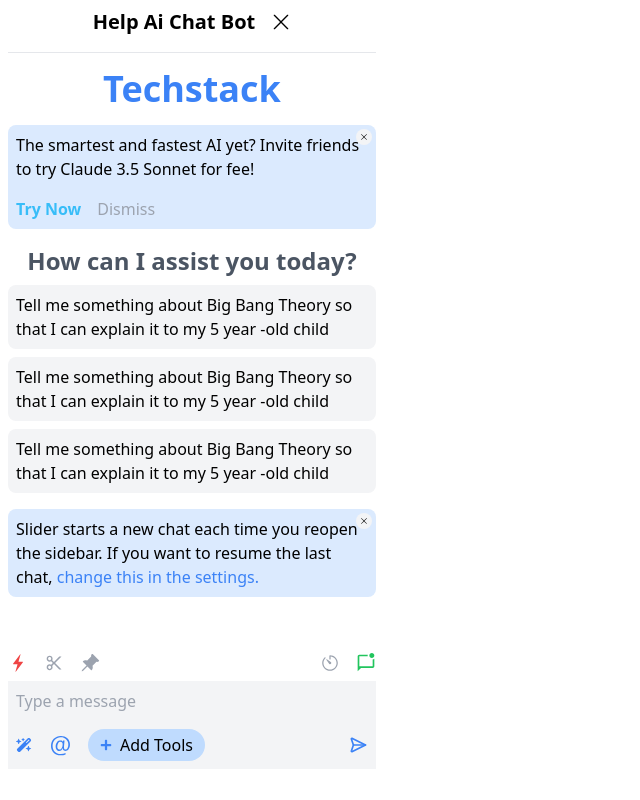
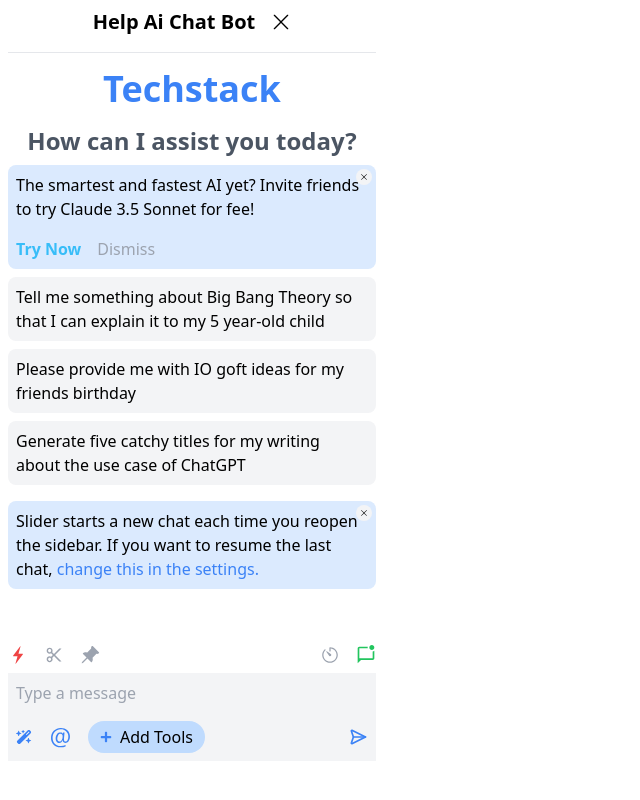
Before and after one commit to raghavawasthi24/AI-ChatBot, a React (Vite) app: page / in a window 1280 px wide. Shown: the whole page, without its empty margins (0-640 px from the left). Built offline with nearby package versions, Linux system fonts and the light colour scheme.

Commit message:
type to add text in the chat

```diff
--- a/src/App.jsx
+++ b/src/App.jsx
@@ -1,19 +1,13 @@
 import React from "react";
 import { RxCross1 } from "react-icons/rx";
-
-
-import { IoIosFlash } from "react-icons/io";
-import { AiOutlineScissor } from "react-icons/ai";
-import { BsPinAngleFill } from "react-icons/bs";
-import { IoIosTimer } from "react-icons/io";
-import { MdOutlineMarkChatUnread } from "react-icons/md";
-
-import { FaWandMagicSparkles } from "react-icons/fa6";
-import { TbSend2 } from "react-icons/tb";
-import { VscMention } from "react-icons/vsc";
-import { FaPlus } from "react-icons/fa";
+import PopUp1 from "./components/PopUp1";
+import PopUp2 from "./components/PopUp2";
+import Chats from "./components/Chats";
+import Toolbar from "./components/Toolbar";
+import { chats } from "./constant";
 
 export default function App() {
+  const [activechats, setActiveChats] = React.useState(chats);
   return (
     <div className="w-96 p-2 grid gap-4">
       <div className="flex gap-4 text-xl font-bold justify-center items-center">
@@ -24,82 +18,17 @@
 
       <p className="text-center font-bold text-4xl text-blue-500">Techstack </p>
 
-      <div className="bg-blue-100 p-2 grid gap-4 rounded-lg relative">
-        <p>
-          The smartest and fastest AI yet? Invite friends to try Claude 3.5
-          Sonnet for fee!
-        </p>
-
-        <div className="flex gap-4">
-          <button className="text-sky-400 font-bold">Try Now</button>
-          <button className="text-gray-400">Dismiss</button>
-        </div>
-
-        <RxCross1 className="w-4 h-4 absolute top-0 right-0 bg-gray-100 p-1 rounded-full m-1" />
-      </div>
-
       <div className="grid gap-2">
         <h1 className="text-center text-2xl font-bold text-gray-600">
           How can I assist you today?
         </h1>
 
-        <div className="grid gap-2">
-          <p className="bg-gray-100 p-2 rounded-lg">
-            Tell me something about Big Bang Theory so that I can explain it to
-            my 5 year -old child
-          </p>
-          <p className="bg-gray-100 p-2 rounded-lg">
-            Tell me something about Big Bang Theory so that I can explain it to
-            my 5 year -old child
-          </p>
-          <p className="bg-gray-100 p-2 rounded-lg">
-            Tell me something about Big Bang Theory so that I can explain it to
-            my 5 year -old child
-          </p>
-        </div>
+        <PopUp1 />
+        <Chats activechats={activechats}/>
       </div>
-
-      <div className="bg-blue-100 p-2 pr-4 grid gap-4 rounded-lg relative">
-        <p>
-         Slider starts a new chat each time you reopen the sidebar. If you want to resume the last chat, <span className="text-blue-500">change this in the settings.</span>
-        </p>
-
-        <RxCross1 className="w-4 h-4 absolute top-0 right-0 bg-gray-100 p-1 rounded-full m-1" />
-      </div>
-
+      <PopUp2 />
       <br />
-
-      <div className="grid gap-2">
-        <div className="flex justify-between">
-          <div className="flex gap-4">
-            <IoIosFlash className="w-5 h-5 text-red-500" />
-            <AiOutlineScissor className="w-5 h-5 text-gray-400" />
-            <BsPinAngleFill className="w-5 h-5 text-gray-400" />
-          </div>
-          <div className="flex gap-4">
-            <IoIosTimer className="w-5 h-5 text-gray-400" />
-            <MdOutlineMarkChatUnread className="w-5 h-5 text-green-500" />
-          </div>
-        </div>
-        <div className="bg-gray-100 p-2 grid gap-4">
-          <input
-            type="text"
-            placeholder="Type a message"
-            className="w-full bg-transparent outline-none"
-          />
-          <div className="flex justify-between items-center">
-            <div className="flex items-center gap-4">
-              <FaWandMagicSparkles className="w-4 h-4 text-blue-500" />
-              <VscMention className="w-6 h-6 text-blue-500" />
-              <div className="flex items-center gap-2 bg-blue-200 px-3 py-1 rounded-2xl">
-                <FaPlus className="w-3 h-3 text-blue-500" />
-                Add Tools
-              </div>
-            </div>
-            <TbSend2 className="w-5 h-5 text-blue-500" />
-          </div>
-        </div>
-      </div>
+      <Toolbar setActiveChats={setActiveChats} activechats={activechats}/>
     </div>
   );
 }
--- /dev/null
+++ b/src/components/Chats.jsx
@@ -0,0 +1,15 @@
+import React from 'react'
+import { chats } from '../constant';
+
+export default function Chats({activechats}) {
+
+  return (
+    <div className="grid gap-2">
+      {activechats.map((chat, index) => (
+        <p key={index} className="bg-gray-100 p-2 rounded-lg">
+          {chat}
+        </p>
+      ))}
+    </div>
+  );
+}
--- /dev/null
+++ b/src/components/PopUp1.jsx
@@ -0,0 +1,25 @@
+import React from 'react';
+import { RxCross1 } from "react-icons/rx";
+
+
+export default function PopUp1() {
+    const [hide, setHide] = React.useState(false);
+  return (
+    <div className="bg-blue-100 p-2 grid gap-4 rounded-lg relative" style={{display:hide?"none":"grid"}}>
+      <p>
+        The smartest and fastest AI yet? Invite friends to try Claude 3.5 Sonnet
+        for fee!
+      </p>
+
+      <div className="flex gap-4">
+        <button className="text-sky-400 font-bold">Try Now</button>
+        <button className="text-gray-400">Dismiss</button>
+      </div>
+
+      <RxCross1
+       className="w-4 h-4 absolute top-0 right-0 bg-gray-100 p-1 rounded-full m-1"
+       onClick={() => setHide(true)}
+      />
+    </div>
+  );
+}
--- /dev/null
+++ b/src/components/PopUp2.jsx
@@ -0,0 +1,23 @@
+import React from "react";
+import { RxCross1 } from "react-icons/rx";
+
+export default function PopUp2() {
+  const [hide, setHide] = React.useState(false);
+  return (
+    <div
+     className="bg-blue-100 p-2 pr-4 grid gap-4 rounded-lg relative"
+     style={{ display: hide ? "none" : "grid" }}
+     >
+      <p>
+        Slider starts a new chat each time you reopen the sidebar. If you want
+        to resume the last chat,{" "}
+        <span className="text-blue-500">change this in the settings.</span>
+      </p>
+
+      <RxCross1
+        className="w-4 h-4 absolute top-0 right-0 bg-gray-100 p-1 rounded-full m-1"
+        onClick={() => setHide(true)}
+      />
+    </div>
+  );
+}
--- /dev/null
+++ b/src/components/Toolbar.jsx
@@ -0,0 +1,56 @@
+import React from 'react';
+import { IoIosFlash } from "react-icons/io";
+import { AiOutlineScissor } from "react-icons/ai";
+import { BsPinAngleFill } from "react-icons/bs";
+import { IoIosTimer } from "react-icons/io";
+import { MdOutlineMarkChatUnread } from "react-icons/md";
+
+import { FaWandMagicSparkles } from "react-icons/fa6";
+import { TbSend2 } from "react-icons/tb";
+import { VscMention } from "react-icons/vsc";
+import { FaPlus } from "react-icons/fa";
+
+export default function Toolbar({ setActiveChats, activechats }) {
+  const [text, setText] = React.useState("");
+
+  function addText() {
+    console.log(text);
+    setActiveChats([...activechats, text]);
+    setText("");
+  }
+  return (
+    <div className="grid gap-2">
+      <div className="flex justify-between">
+        <div className="flex gap-4">
+          <IoIosFlash className="w-5 h-5 text-red-500" />
+          <AiOutlineScissor className="w-5 h-5 text-gray-400" />
+          <BsPinAngleFill className="w-5 h-5 text-gray-400" />
+        </div>
+        <div className="flex gap-4">
+          <IoIosTimer className="w-5 h-5 text-gray-400" />
+          <MdOutlineMarkChatUnread className="w-5 h-5 text-green-500" />
+        </div>
+      </div>
+      <div className="bg-gray-100 p-2 grid gap-4">
+        <input
+          type="text"
+          placeholder="Type a message"
+          className="w-full bg-transparent outline-none"
+          value={text}
+          onChange={(e) => setText(e.target.value)}
+        />
+        <div className="flex justify-between items-center">
+          <div className="flex items-center gap-4">
+            <FaWandMagicSparkles className="w-4 h-4 text-blue-500" />
+            <VscMention className="w-6 h-6 text-blue-500" />
+            <div className="flex items-center gap-2 bg-blue-200 px-3 py-1 rounded-2xl">
+              <FaPlus className="w-3 h-3 text-blue-500" />
+              Add Tools
+            </div>
+          </div>
+          <TbSend2 className="w-5 h-5 text-blue-500" onClick={addText} />
+        </div>
+      </div>
+    </div>
+  );
+}
--- /dev/null
+++ b/src/constant.js
@@ -0,0 +1,5 @@
+export let chats = [
+    "Tell me something about Big Bang Theory so that I can explain it to my 5 year-old child",
+    "Please provide me with IO goft ideas for my friends birthday",
+    "Generate five catchy titles for my writing about the use case of ChatGPT"
+]
```
